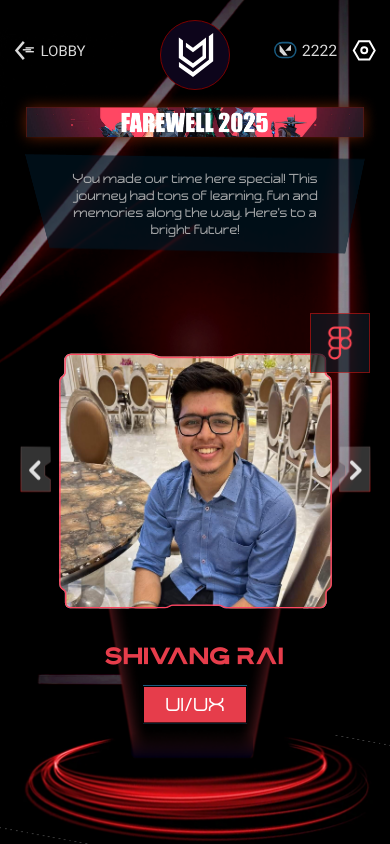
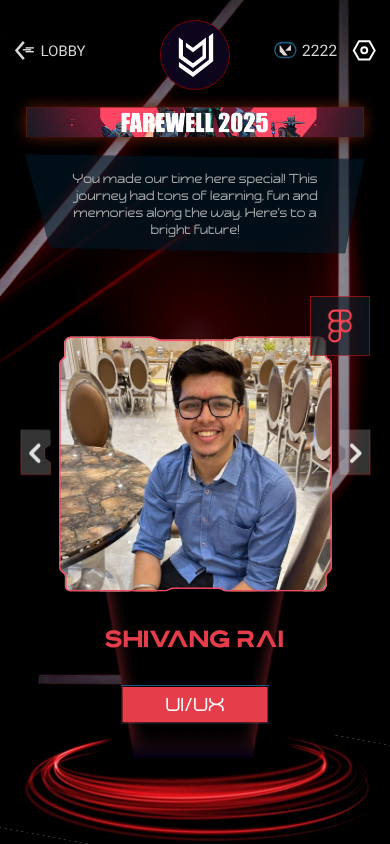
Before and after one commit to pranjalgupta4/dvm-farewell-25, a React (Vite) app: page / in a window 390 px wide. Built offline with nearby package versions, Linux system fonts and the light colour scheme.

Commit message:
mobile view fixes

```diff
--- a/components/MobileView/MobileView.module.scss
+++ b/components/MobileView/MobileView.module.scss
@@ -47,7 +47,7 @@
     position: relative;
     transform-style: preserve-3d;
     position: absolute;
-    bottom: 19vh;
+    bottom: 21vh;
 
     @media (min-width: 550px) {
       gap: 1rem;
@@ -91,6 +91,7 @@
       font-family: Bristone;
       text-align: center;
       height: 3.9rem;
+      width: 97%;
 
       @media (min-width: 550px) {
         font-size: 1.5rem;
@@ -143,10 +144,10 @@
 
     @media (max-width: 400px) {
       .verticalLogo {
-        top: -20px;
-        right: 50px;
-        width: 50px;
-        height: 50px;
+        top: -25px;
+        right: 70px;
+        width: 40px;
+        height: 40px;
       }
     }
 
@@ -168,7 +169,7 @@
     position: absolute;
     bottom: 14vh;
     @media (max-width: 400px) {
-      width: 70%;
+      // width: 70%;
     }
 
     .verticalMain {
```
Also changed, not shown: public/member/maanas.jpg (renamed from public/member/maanas3.jpg).
